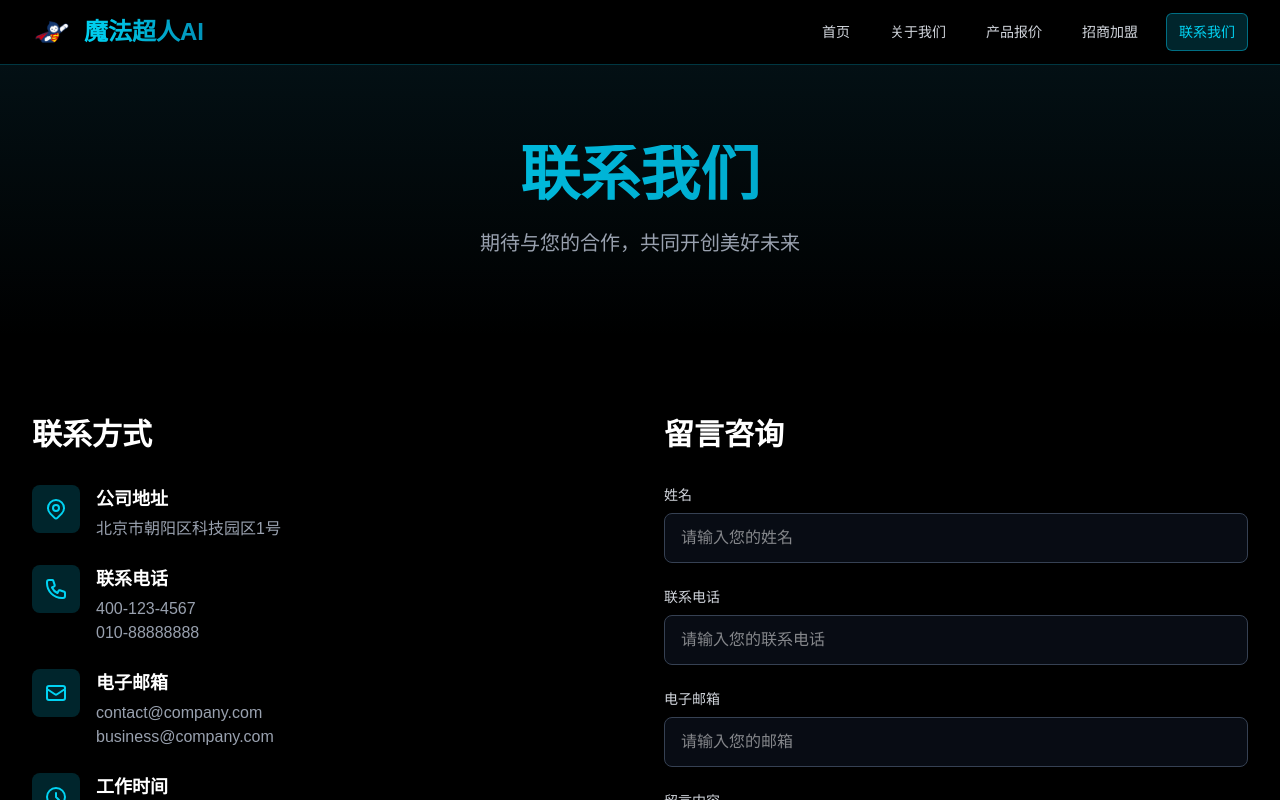
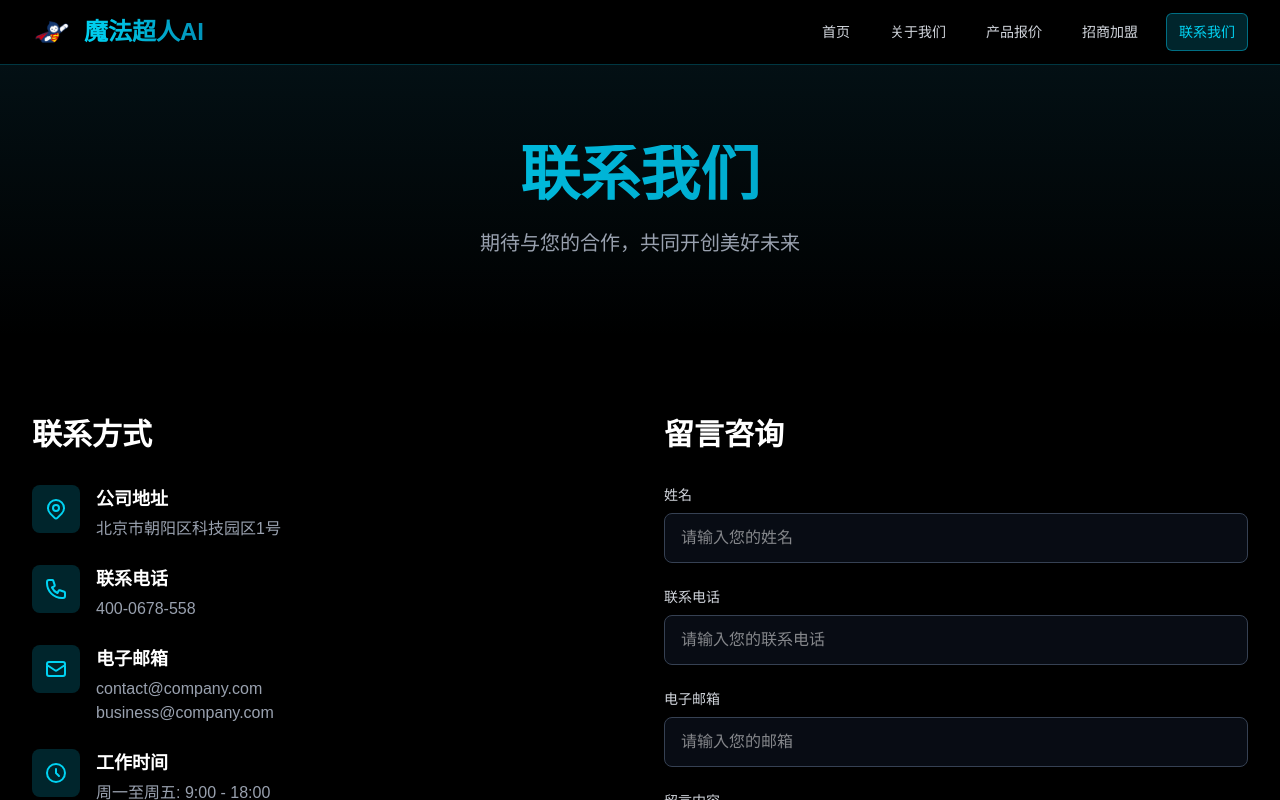
Before and after one commit to MFCR7788/sifan, a Next.js app: page /contact in a window 1280 px wide. Shown: the top 800 px of the page. Built offline with nearby package versions, Linux system fonts and the light colour scheme.

Commit message:
fix: 统一所有页面电话号码为400-0678-558

```diff
--- a/src/app/contact/page.tsx
+++ b/src/app/contact/page.tsx
@@ -50,8 +50,7 @@ export default function ContactPage() {
                   </div>
                   <div>
                     <h3 className="text-lg font-semibold text-white mb-1">联系电话</h3>
-                    <p className="text-gray-400">400-123-4567</p>
-                    <p className="text-gray-400">010-88888888</p>
+                    <p className="text-gray-400">400-0678-558</p>
                   </div>
                 </div>
 
--- a/src/app/franchise/page.tsx
+++ b/src/app/franchise/page.tsx
@@ -94,7 +94,7 @@ export default function FranchisePage() {
               立即联系我们，开启您的创业之旅
             </p>
             <button className="px-10 py-4 bg-gradient-to-r from-cyan-500 to-blue-600 rounded-full font-semibold text-lg hover:opacity-90 transition-opacity">
-              联系我们：4000678558-0
+              联系我们：400-0678-558
             </button>
           </div>
         </div>
--- a/src/app/page.tsx
+++ b/src/app/page.tsx
@@ -176,7 +176,7 @@ export default function Home() {
                 </div>
                 <div>
                   <h3 className="text-lg font-semibold text-white mb-1">联系电话</h3>
-                  <p className="text-gray-300">4000678558-0</p>
+                  <p className="text-gray-300">400-0678-558</p>
                 </div>
               </div>
             </div>
--- a/src/app/pricing/page.tsx
+++ b/src/app/pricing/page.tsx
@@ -326,7 +326,7 @@ export default function PricingPage() {
                   </svg>
                 </div>
                 <h3 className="text-lg font-semibold text-white mb-1">联系电话</h3>
-                <p className="text-cyan-400 font-semibold text-lg">4000678558-0</p>
+                <p className="text-cyan-400 font-semibold text-lg">400-0678-558</p>
               </div>
             </div>
           </div>
```
Also changed, not shown: 1 other file (tests, documents, lock files or other folders).
